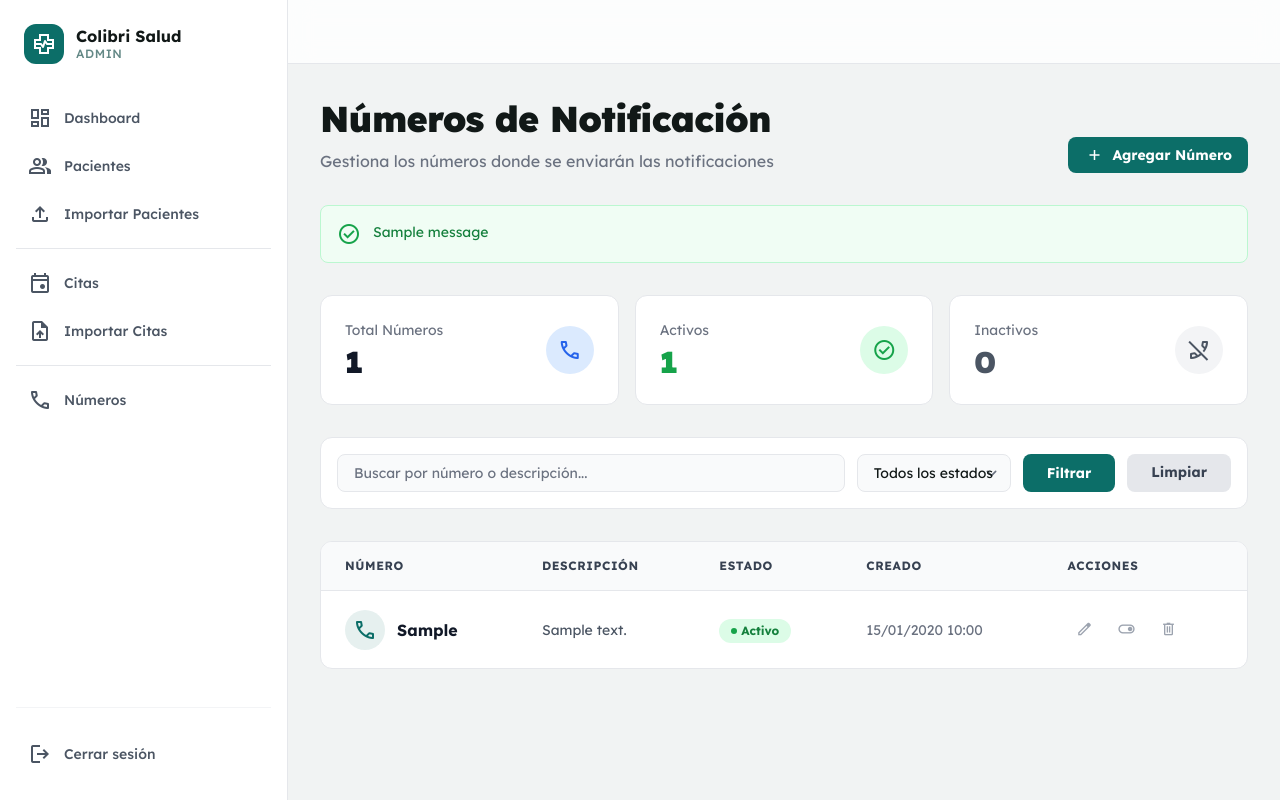
After one commit to jfreakp/colibrisalud, a Django app: page /dashboard/numeros/ in a window 1280 px wide. The commit adds this page. Run offline with Django 5.2, Linux system fonts and the light colour scheme; a user stored in the database is signed in; tables that the repository leaves empty hold one stand-in row (values such as "Sample post"); one stand-in notice (Sample message) is shown; some libraries are stand-ins or nearby versions.

Commit message:
home: agregar modelo NumeroNotificacion y CRUD
Modelo NumeroNotificacion
- Campos: numero (único), descripcion, activo, timestamps
- Método __str__ para mostrar número y descripción
- Registro en admin con filtros, búsqueda y gestión de estado

Vistas CRUD para gestión de números de notificación
- numeros_lista: listar números con filtros por estado y búsqueda
- numero_crear: crear nuevo número de notificación
- numero_editar: editar descripción y estado del número
- numero_eliminar: eliminar con confirmación
- numero_toggle: cambiar estado activo/inactivo

Templates
- numeros_lista.html: tabla con estadísticas, filtros y acciones
- numero_form.html: formulario para crear y editar
- numero_eliminar.html: confirmación de eliminación

Rutas agregadas en urls.py
- /numeros/ - listar
- /numeros/crear/ - crear
- /numeros/<id>/editar/ - editar
- /numeros/<id>/eliminar/ - eliminar
- /numeros/<id>/toggle/ - cambiar estado

Actualización de navegación
- base_admin.html: agregar enlace a Números en sidebar
- dashboard.html: agregar botón de acceso rápido a Números

Migraciones
- home/migrations/0002_numeronotificacion.py: crear tabla y campos

Funcionalidad
- Números únicos para evitar duplicados
- Descripción opcional para identificar tipo de número
- Estados activo/inactivo para controlar disponibilidad
- Timestamps de creación y actualización

```diff
--- a/home/templates/home/base_admin.html
+++ b/home/templates/home/base_admin.html
@@ -76,6 +76,11 @@
                     <span class="material-symbols-outlined">upload_file</span>
                     <span class="text-sm font-medium">Importar Citas</span>
                 </a>
+                <div class="my-2 border-t border-gray-200 dark:border-gray-700"></div>
+                <a class="flex items-center gap-3 px-3 py-2.5 rounded-lg text-gray-600 dark:text-gray-300 hover:bg-gray-100 dark:hover:bg-gray-800 transition-colors" href="{% url 'numeros_lista' %}">
+                    <span class="material-symbols-outlined">phone</span>
+                    <span class="text-sm font-medium">Números</span>
+                </a>
                 {% block sidebar_links %}{% endblock %}
             </nav>
         </div>
--- a/home/templates/home/dashboard.html
+++ b/home/templates/home/dashboard.html
@@ -14,9 +14,13 @@
                 <span class="material-symbols-outlined">people</span>
                 Pacientes
             </a>
-            <a href="{% url 'citas_lista' %}" class="bg-primary hover:bg-primary/90 text-white font-bold py-3 px-6 rounded-xl flex items-center gap-2 shadow-lg shadow-primary/20 transition-all active:scale-95 shrink-0">
+            <a href="{% url 'citas_lista' %}" class="bg-white dark:bg-gray-800 hover:bg-gray-50 dark:hover:bg-gray-700 border border-gray-200 dark:border-gray-700 text-gray-700 dark:text-gray-200 font-bold py-3 px-6 rounded-xl flex items-center gap-2 shadow-sm transition-all active:scale-95 shrink-0">
                 <span class="material-symbols-outlined">event</span>
                 Citas
+            </a>
+            <a href="{% url 'numeros_lista' %}" class="bg-primary hover:bg-primary/90 text-white font-bold py-3 px-6 rounded-xl flex items-center gap-2 shadow-lg shadow-primary/20 transition-all active:scale-95 shrink-0">
+                <span class="material-symbols-outlined">phone</span>
+                Números
             </a>
         </div>
     </div>
--- /dev/null
+++ b/home/templates/home/numeros_lista.html
@@ -0,0 +1,176 @@
+{% extends 'home/base_admin.html' %}
+
+{% block content %}
+<div class="flex flex-col gap-8">
+    <!-- Page Heading -->
+    <div class="flex flex-col md:flex-row justify-between items-end gap-4">
+        <div class="flex flex-col gap-2">
+            <h1 class="text-[#111817] dark:text-white text-4xl font-black leading-tight tracking-tight">Números de Notificación</h1>
+            <p class="text-gray-500 dark:text-gray-400 text-base">
+                Gestiona los números donde se enviarán las notificaciones
+            </p>
+        </div>
+        <a href="{% url 'numero_crear' %}" class="flex items-center gap-2 px-4 py-2 bg-primary text-white rounded-lg text-sm font-bold hover:bg-primary/90">
+            <span class="material-symbols-outlined text-[20px]">add</span>
+            Agregar Número
+        </a>
+    </div>
+
+    <!-- Mensajes -->
+    {% if messages %}
+    <div class="space-y-2">
+        {% for message in messages %}
+            {% if message.tags == 'error' %}
+            <div class="bg-red-50 dark:bg-red-900/20 border border-red-200 dark:border-red-800 rounded-lg p-4 flex gap-3">
+                <span class="material-symbols-outlined text-red-600 dark:text-red-400 flex-shrink-0">error</span>
+                <p class="text-sm text-red-700 dark:text-red-300">{{ message }}</p>
+            </div>
+            {% elif message.tags == 'success' %}
+            <div class="bg-green-50 dark:bg-green-900/20 border border-green-200 dark:border-green-800 rounded-lg p-4 flex gap-3">
+                <span class="material-symbols-outlined text-green-600 dark:text-green-400 flex-shrink-0">check_circle</span>
+                <p class="text-sm text-green-700 dark:text-green-300">{{ message }}</p>
+            </div>
+            {% elif message.tags == 'warning' %}
+            <div class="bg-orange-50 dark:bg-orange-900/20 border border-orange-200 dark:border-orange-800 rounded-lg p-4 flex gap-3">
+                <span class="material-symbols-outlined text-orange-600 dark:text-orange-400 flex-shrink-0">warning</span>
+                <p class="text-sm text-orange-700 dark:text-orange-300">{{ message }}</p>
+            </div>
+            {% endif %}
+        {% endfor %}
+    </div>
+    {% endif %}
+
+    <!-- Stats Cards -->
+    <div class="grid grid-cols-1 md:grid-cols-3 gap-4">
+        <div class="bg-white dark:bg-background-dark rounded-xl border border-gray-200 dark:border-gray-700 p-6">
+            <div class="flex items-center justify-between">
+                <div>
+                    <p class="text-sm text-gray-500 dark:text-gray-400">Total Números</p>
+                    <p class="text-3xl font-black text-gray-900 dark:text-white mt-1">{{ total }}</p>
+                </div>
+                <div class="size-12 rounded-full bg-blue-100 dark:bg-blue-900/30 flex items-center justify-center">
+                    <span class="material-symbols-outlined text-blue-600 dark:text-blue-400">phone</span>
+                </div>
+            </div>
+        </div>
+
+        <div class="bg-white dark:bg-background-dark rounded-xl border border-gray-200 dark:border-gray-700 p-6">
+            <div class="flex items-center justify-between">
+                <div>
+                    <p class="text-sm text-gray-500 dark:text-gray-400">Activos</p>
+                    <p class="text-3xl font-black text-green-600 dark:text-green-400 mt-1">{{ activos }}</p>
+                </div>
+                <div class="size-12 rounded-full bg-green-100 dark:bg-green-900/30 flex items-center justify-center">
+                    <span class="material-symbols-outlined text-green-600 dark:text-green-400">check_circle</span>
+                </div>
+            </div>
+        </div>
+
+        <div class="bg-white dark:bg-background-dark rounded-xl border border-gray-200 dark:border-gray-700 p-6">
+            <div class="flex items-center justify-between">
+                <div>
+                    <p class="text-sm text-gray-500 dark:text-gray-400">Inactivos</p>
+                    <p class="text-3xl font-black text-gray-600 dark:text-gray-400 mt-1">{{ inactivos }}</p>
+                </div>
+                <div class="size-12 rounded-full bg-gray-100 dark:bg-gray-800 flex items-center justify-center">
+                    <span class="material-symbols-outlined text-gray-600 dark:text-gray-400">phone_disabled</span>
+                </div>
+            </div>
+        </div>
+    </div>
+
+    <!-- Filters -->
+    <div class="bg-white dark:bg-background-dark rounded-xl border border-gray-200 dark:border-gray-700 p-4">
+        <form method="GET" class="flex flex-col md:flex-row gap-3">
+            <div class="flex-1">
+                <input type="text" name="q" value="{{ request.GET.q }}" placeholder="Buscar por número o descripción..."
+                    class="w-full px-4 py-2 bg-gray-50 dark:bg-gray-800 border border-gray-200 dark:border-gray-700 rounded-lg text-sm focus:outline-none focus:ring-2 focus:ring-primary">
+            </div>
+            <select name="estado" class="px-4 py-2 bg-gray-50 dark:bg-gray-800 border border-gray-200 dark:border-gray-700 rounded-lg text-sm focus:outline-none focus:ring-2 focus:ring-primary">
+                <option value="">Todos los estados</option>
+                <option value="activo" {% if request.GET.estado == 'activo' %}selected{% endif %}>Activo</option>
+                <option value="inactivo" {% if request.GET.estado == 'inactivo' %}selected{% endif %}>Inactivo</option>
+            </select>
+            <button type="submit" class="px-6 py-2 bg-primary text-white rounded-lg text-sm font-bold hover:bg-primary/90">
+                Filtrar
+            </button>
+            <a href="{% url 'numeros_lista' %}" class="px-6 py-2 bg-gray-200 dark:bg-gray-700 text-gray-700 dark:text-gray-200 rounded-lg text-sm font-bold hover:bg-gray-300 dark:hover:bg-gray-600 text-center">
+                Limpiar
+            </a>
+        </form>
+    </div>
+
+    <!-- Números Table -->
+    <div class="bg-white dark:bg-background-dark rounded-xl border border-gray-200 dark:border-gray-700 overflow-hidden">
+        <div class="overflow-x-auto">
+            <table class="w-full">
+                <thead class="bg-gray-50 dark:bg-gray-800 border-b border-gray-200 dark:border-gray-700">
+                    <tr>
+                        <th class="px-6 py-4 text-left text-xs font-bold text-gray-700 dark:text-gray-200 uppercase tracking-wider">Número</th>
+                        <th class="px-6 py-4 text-left text-xs font-bold text-gray-700 dark:text-gray-200 uppercase tracking-wider">Descripción</th>
+                        <th class="px-6 py-4 text-left text-xs font-bold text-gray-700 dark:text-gray-200 uppercase tracking-wider">Estado</th>
+                        <th class="px-6 py-4 text-left text-xs font-bold text-gray-700 dark:text-gray-200 uppercase tracking-wider">Creado</th>
+                        <th class="px-6 py-4 text-left text-xs font-bold text-gray-700 dark:text-gray-200 uppercase tracking-wider">Acciones</th>
+                    </tr>
+                </thead>
+                <tbody class="divide-y divide-gray-100 dark:divide-gray-700">
+                    {% for numero in numeros %}
+                    <tr class="hover:bg-gray-50 dark:hover:bg-gray-800/50 transition-colors">
+                        <td class="px-6 py-4 whitespace-nowrap">
+                            <div class="flex items-center gap-3">
+                                <div class="size-10 rounded-full bg-primary/10 flex items-center justify-center text-primary">
+                                    <span class="material-symbols-outlined">phone</span>
+                                </div>
+                                <p class="font-bold text-gray-900 dark:text-white">{{ numero.numero }}</p>
+                            </div>
+                        </td>
+                        <td class="px-6 py-4 text-sm text-gray-600 dark:text-gray-300">
+                            {{ numero.descripcion|default:"—" }}
+                        </td>
+                        <td class="px-6 py-4 whitespace-nowrap">
+                            {% if numero.activo %}
+                            <span class="inline-flex items-center gap-1 py-1 px-3 rounded-full text-xs font-bold bg-green-100 text-green-700">
+                                <span class="size-1.5 rounded-full bg-green-600"></span>
+                                Activo
+                            </span>
+                            {% else %}
+                            <span class="inline-flex items-center gap-1 py-1 px-3 rounded-full text-xs font-bold bg-gray-100 text-gray-700">
+                                <span class="size-1.5 rounded-full bg-gray-600"></span>
+                                Inactivo
+                            </span>
+                            {% endif %}
+                        </td>
+                        <td class="px-6 py-4 whitespace-nowrap text-sm text-gray-500 dark:text-gray-400">
+                            {{ numero.fecha_creacion|date:"d/m/Y H:i" }}
+                        </td>
+                        <td class="px-6 py-4 whitespace-nowrap">
+                            <div class="flex gap-2">
+                                <a href="{% url 'numero_editar' numero.id %}" class="p-2 hover:bg-gray-100 dark:hover:bg-gray-800 rounded-lg text-gray-400 hover:text-primary transition-colors" title="Editar">
+                                    <span class="material-symbols-outlined text-lg">edit</span>
+                                </a>
+                                <a href="{% url 'numero_toggle' numero.id %}" class="p-2 hover:bg-gray-100 dark:hover:bg-gray-800 rounded-lg text-gray-400 hover:text-orange-500 transition-colors" title="Cambiar estado">
+                                    <span class="material-symbols-outlined text-lg">{% if numero.activo %}toggle_on{% else %}toggle_off{% endif %}</span>
+                                </a>
+                                <a href="{% url 'numero_eliminar' numero.id %}" class="p-2 hover:bg-gray-100 dark:hover:bg-gray-800 rounded-lg text-gray-400 hover:text-red-500 transition-colors" title="Eliminar">
+                                    <span class="material-symbols-outlined text-lg">delete</span>
+                                </a>
+                            </div>
+                        </td>
+                    </tr>
+                    {% empty %}
+                    <tr>
+                        <td colspan="5" class="px-6 py-12 text-center">
+                            <div class="flex flex-col items-center gap-3">
+                                <span class="material-symbols-outlined text-6xl text-gray-300 dark:text-gray-600">phone_disabled</span>
+                                <p class="text-gray-500 dark:text-gray-400 text-lg">No hay números registrados</p>
+                                <a href="{% url 'numero_crear' %}" class="text-primary font-bold hover:underline">Agregar número ahora</a>
+                            </div>
+                        </td>
+                    </tr>
+                    {% endfor %}
+                </tbody>
+            </table>
+        </div>
+    </div>
+</div>
+{% endblock %}
--- a/home/urls.py
+++ b/home/urls.py
@@ -10,4 +10,9 @@ urlpatterns = [
     path('citas/', views.citas_lista, name='citas_lista'),
     path('citas/import/', views.citas_import, name='citas_import'),
     path('citas/descargar-plantilla/', views.descargar_plantilla_citas, name='descargar_plantilla_citas'),
+    path('numeros/', views.numeros_lista, name='numeros_lista'),
+    path('numeros/crear/', views.numero_crear, name='numero_crear'),
+    path('numeros/<int:pk>/editar/', views.numero_editar, name='numero_editar'),
+    path('numeros/<int:pk>/eliminar/', views.numero_eliminar, name='numero_eliminar'),
+    path('numeros/<int:pk>/toggle/', views.numero_toggle, name='numero_toggle'),
 ]
--- a/home/views.py
+++ b/home/views.py
@@ -1,10 +1,10 @@
 from django.contrib.auth.decorators import login_required
-from django.shortcuts import render, redirect
+from django.shortcuts import render, redirect, get_object_or_404
 from django.contrib import messages
 from django.http import JsonResponse, HttpResponse
 from openpyxl import load_workbook, Workbook
 from openpyxl.styles import Font, PatternFill, Alignment
-from .models import Paciente, Cita
+from .models import Paciente, Cita, NumeroNotificacion
 from datetime import datetime
 import io
 
@@ -372,3 +372,115 @@ def descargar_plantilla_citas(request):
 
     workbook.save(response)
     return response
+
+
+@login_required(login_url='login')
+def numeros_lista(request):
+    """Vista para listar números de notificación"""
+    numeros = NumeroNotificacion.objects.all()
+
+    # Filtros
+    filtro_estado = request.GET.get('estado', '')
+    if filtro_estado:
+        numeros = numeros.filter(activo=filtro_estado == 'activo')
+
+    busqueda = request.GET.get('q', '')
+    if busqueda:
+        numeros = numeros.filter(
+            numero__icontains=busqueda) | numeros.filter(
+            descripcion__icontains=busqueda
+        )
+
+    contexto = {
+        'numeros': numeros,
+        'total': NumeroNotificacion.objects.count(),
+        'activos': NumeroNotificacion.objects.filter(activo=True).count(),
+        'inactivos': NumeroNotificacion.objects.filter(activo=False).count(),
+    }
+
+    return render(request, 'home/numeros_lista.html', contexto)
+
+
+@login_required(login_url='login')
+def numero_crear(request):
+    """Vista para crear un número de notificación"""
+    if request.method == 'POST':
+        numero = request.POST.get('numero', '').strip()
+        descripcion = request.POST.get('descripcion', '').strip()
+
+        if not numero:
+            messages.error(request, 'El número es obligatorio')
+            return redirect('numero_crear')
+
+        if NumeroNotificacion.objects.filter(numero=numero).exists():
+            messages.error(request, 'Este número ya existe')
+            return redirect('numero_crear')
+
+        try:
+            NumeroNotificacion.objects.create(
+                numero=numero,
+                descripcion=descripcion,
+                activo=True
+            )
+            messages.success(request, f'Número {numero} creado correctamente')
+            return redirect('numeros_lista')
+        except Exception as e:
+            messages.error(request, f'Error al crear el número: {str(e)}')
+            return redirect('numero_crear')
+
+    return render(request, 'home/numero_form.html', {'titulo': 'Crear Número'})
+
+
+@login_required(login_url='login')
+def numero_editar(request, pk):
+    """Vista para editar un número de notificación"""
+    numero = get_object_or_404(NumeroNotificacion, pk=pk)
+
+    if request.method == 'POST':
+        numero.descripcion = request.POST.get('descripcion', '').strip()
+        numero.activo = request.POST.get('activo') == 'on'
+
+        try:
+            numero.save()
+            messages.success(request, 'Número actualizado correctamente')
+            return redirect('numeros_lista')
+        except Exception as e:
+            messages.error(request, f'Error al actualizar el número: {str(e)}')
+            return redirect('numero_editar', pk=pk)
+
+    contexto = {
+        'numero': numero,
+        'titulo': 'Editar Número'
+    }
+    return render(request, 'home/numero_form.html', contexto)
+
+
+@login_required(login_url='login')
+def numero_eliminar(request, pk):
+    """Vista para eliminar un número de notificación"""
+    numero = get_object_or_404(NumeroNotificacion, pk=pk)
+
+    if request.method == 'POST':
+        numero_str = numero.numero
+        numero.delete()
+        messages.success(request, f'Número {numero_str} eliminado correctamente')
+        return redirect('numeros_lista')
+
+    contexto = {'numero': numero}
+    return render(request, 'home/numero_eliminar.html', contexto)
+
+
+@login_required(login_url='login')
+def numero_toggle(request, pk):
+    """Toggle para activar/desactivar número"""
+    try:
+        numero = NumeroNotificacion.objects.get(pk=pk)
+        numero.activo = not numero.activo
+        numero.save()
+
+        estado = "activado" if numero.activo else "desactivado"
+        messages.success(request, f'Número {estado} correctamente')
+    except NumeroNotificacion.DoesNotExist:
+        messages.error(request, 'Número no encontrado')
+
+    return redirect('numeros_lista')
```
Also changed, not shown: home/admin.py (+9 -1 lines), home/models.py (+17 -0 lines), home/templates/home/numero_eliminar.html (added, +56 -0 lines), home/templates/home/numero_form.html (added, +81 -0 lines), home/migrations/0002_numeronotificacion.py (added).
